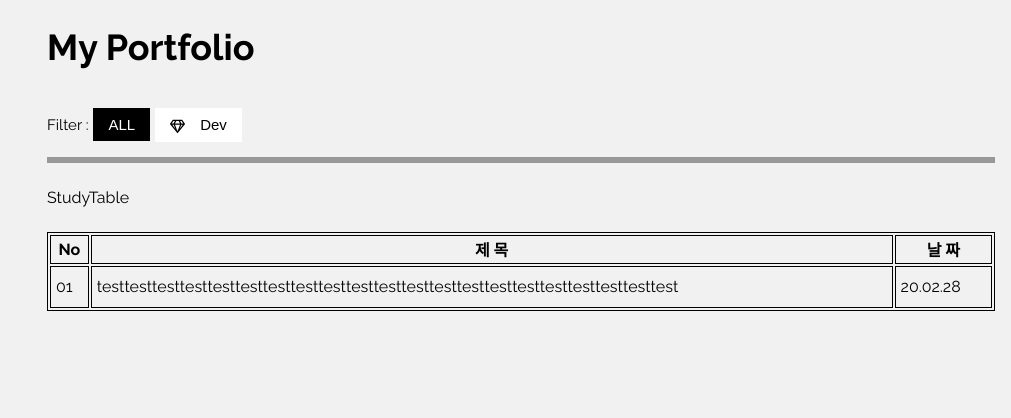
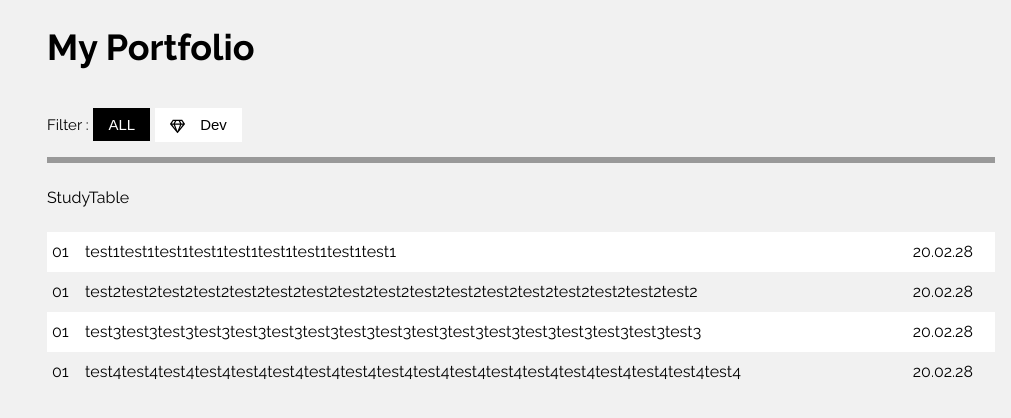
Before and after one commit to Kim-TaeGwan/blog-past-version, a React app: page /studyTable in a window 1280 px wide. Shown: the top 418 px of the page, without its empty margins (269-1280 px from the left). Built offline with nearby package versions, Linux system fonts and the light colour scheme.

Commit message:
Edit table style

```diff
--- a/src/components/StudyTableComponent/Table/index.js
+++ b/src/components/StudyTableComponent/Table/index.js
@@ -6,18 +6,37 @@ const TableComponent = () => {
     <div className="table_container">
       <PartTitle>StudyTable</PartTitle>
       <table>
-        <thead>
+        {/* <thead>
           <tr>
             <th>No</th>
             <th>제 목</th>
             <th>날 짜</th>
           </tr>
-        </thead>
+        </thead> */}
         <tbody>
           <tr>
             <td>01</td>
+            <td>test1test1test1test1test1test1test1test1test1</td>
+            <td>20.02.28</td>
+          </tr>
+          <tr>
+            <td>01</td>
             <td>
-              testtesttesttesttesttesttesttesttesttesttesttesttesttesttesttesttesttesttesttesttest
+              test2test2test2test2test2test2test2test2test2test2test2test2test2test2test2test2test2
+            </td>
+            <td>20.02.28</td>
+          </tr>
+          <tr>
+            <td>01</td>
+            <td>
+              test3test3test3test3test3test3test3test3test3test3test3test3test3test3test3test3test3
+            </td>
+            <td>20.02.28</td>
+          </tr>
+          <tr>
+            <td>01</td>
+            <td>
+              test4test4test4test4test4test4test4test4test4test4test4test4test4test4test4test4test4test4
             </td>
             <td>20.02.28</td>
           </tr>
--- a/src/style/studyTable.css
+++ b/src/style/studyTable.css
@@ -7,18 +7,16 @@
 .table_container table {
   width: 100%;
   margin-top: 25px;
+  border-spacing: 0;
 }
 .table_container th {
   height: 25px;
-}
-
-.table_container table,
-.table_container th,
-.table_container td {
-  border: 1px solid black;
 }
 
 .table_container td {
   padding: 5px;
   height: 30px;
 }
+.table_container tbody tr:nth-child(odd) {
+  background-color: #fff;
+}
```
